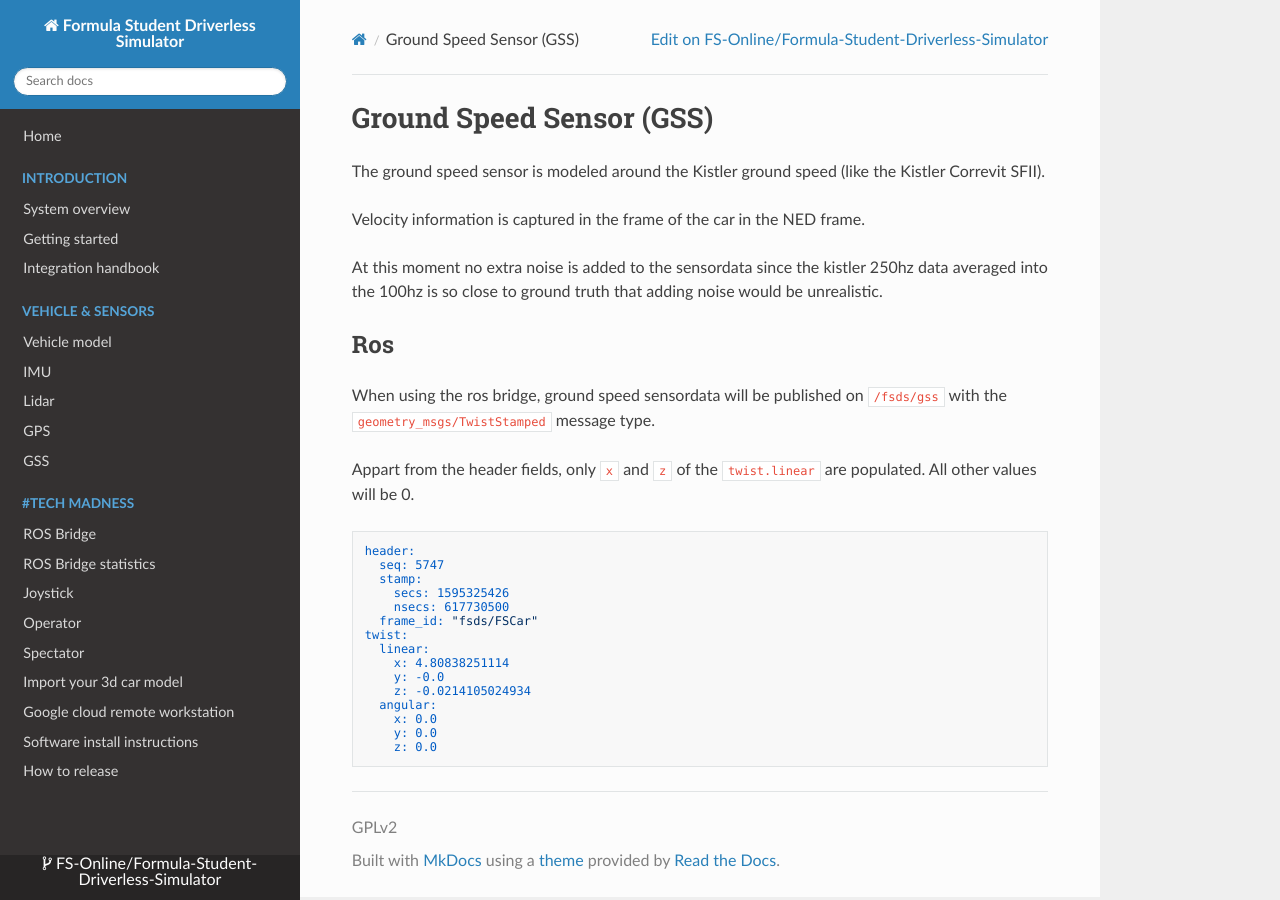
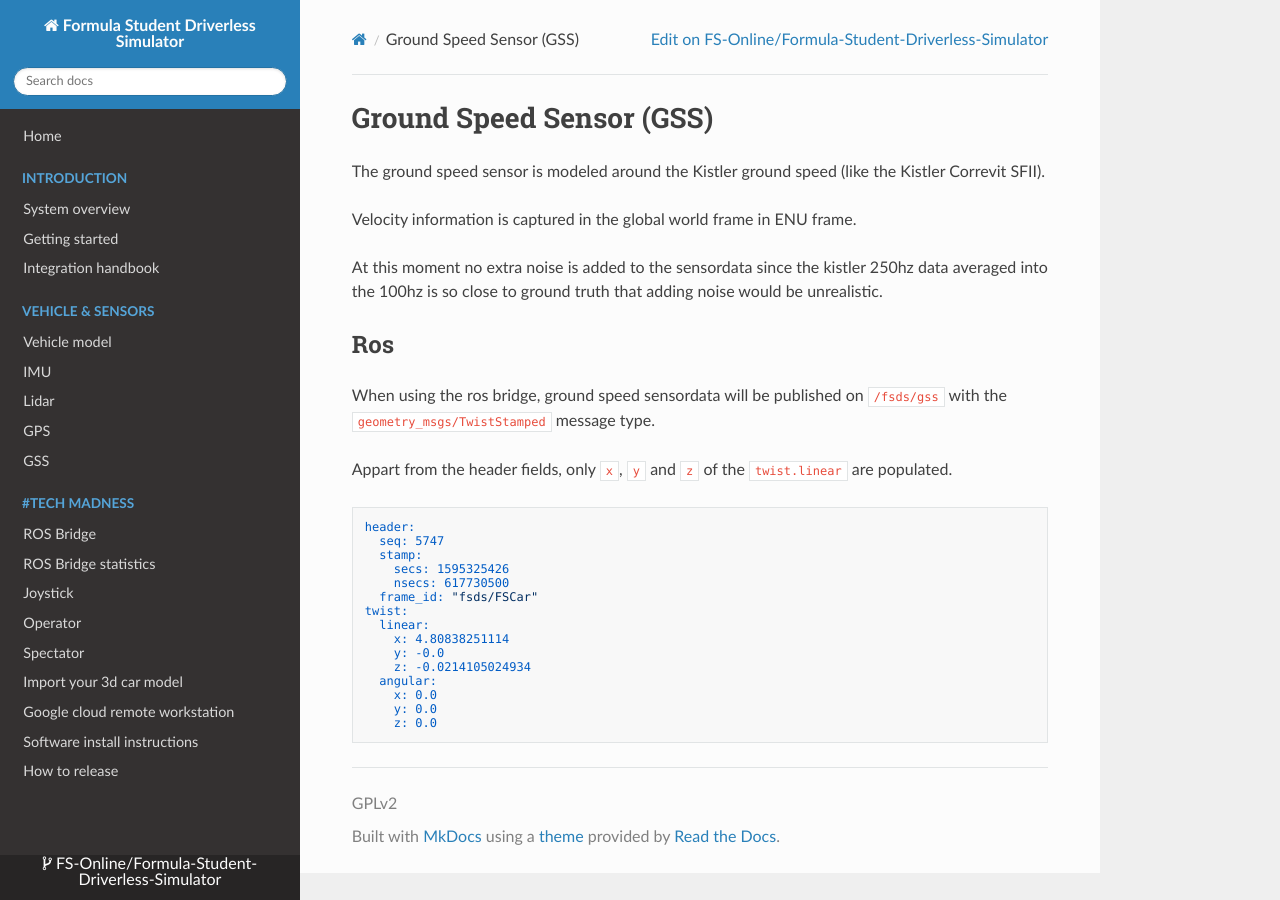
Before and after one commit to FS-Driverless/Formula-Student-Driverless-Simulator, an MkDocs documentation site: the page built from docs/ground-speed-sensor.md, in a window 1280 px wide. Built offline with MkDocs 1.6.1, drawn with Linux system fonts in a browser that asks for light colours; nearby versions of some CDN libraries; comment, search, counter and statistics services are not loaded.

Commit message:
Update gss docs to reflect coordinate frame changes

````diff
--- a/docs/ground-speed-sensor.md
+++ b/docs/ground-speed-sensor.md
@@ -2,15 +2,14 @@
 
 The ground speed sensor is modeled around the Kistler ground speed (like the Kistler Correvit SFII).
 
-Velocity information is captured in the frame of the car in the NED frame.
+Velocity information is captured in the global world frame in ENU frame.
 
 At this moment no extra noise is added to the sensordata since the kistler 250hz data averaged into the 100hz is so close to ground truth that adding noise would be unrealistic.
 
 ## Ros
 When using the ros bridge, ground speed sensordata will be published on `/fsds/gss` with the `geometry_msgs/TwistStamped` message type.
 
-Appart from the header fields, only `x` and `z` of the `twist.linear` are populated.
-All other values will be 0.
+Appart from the header fields, only `x`, `y` and `z` of the `twist.linear` are populated.
 
 ```
 header:
````
